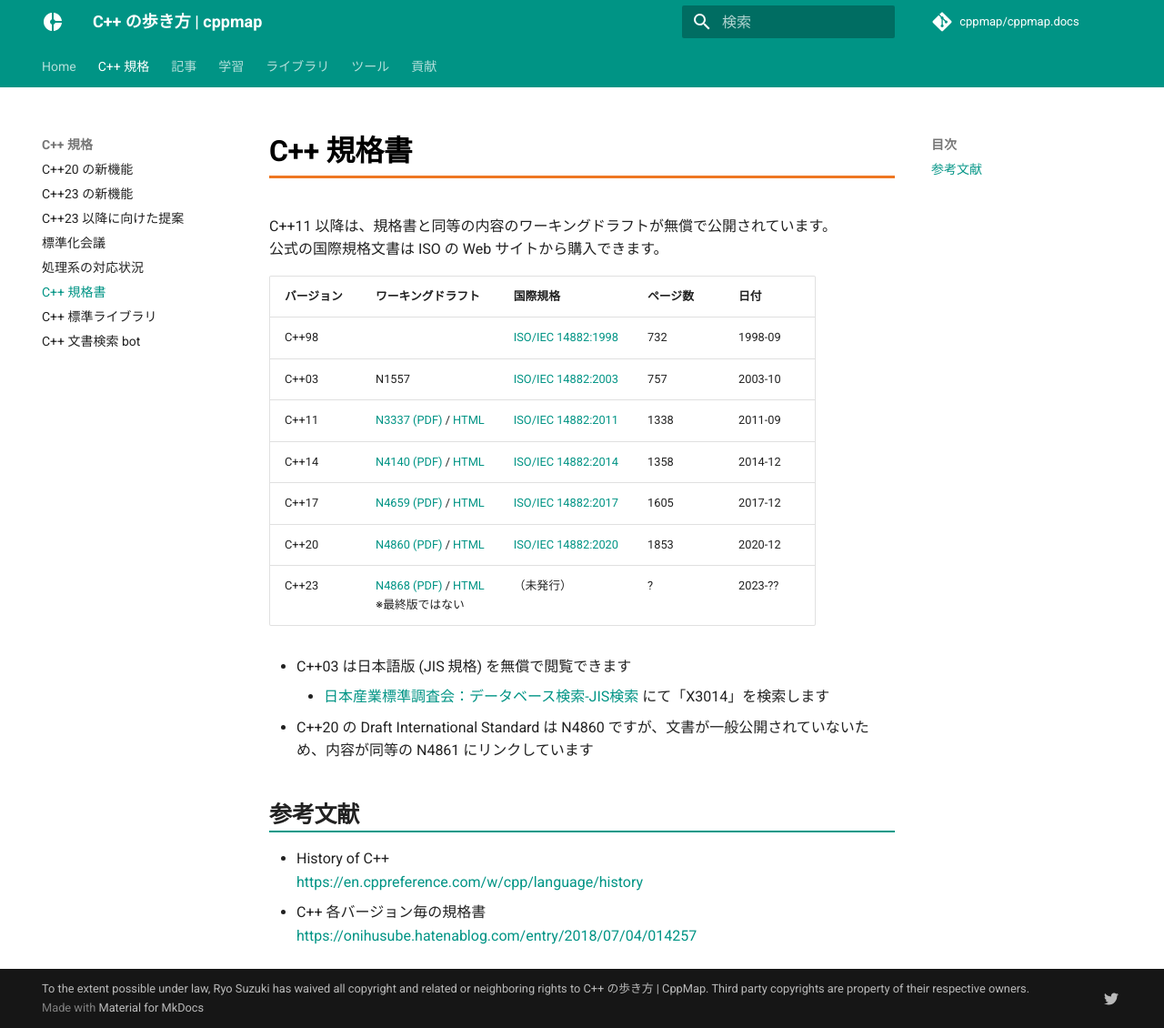
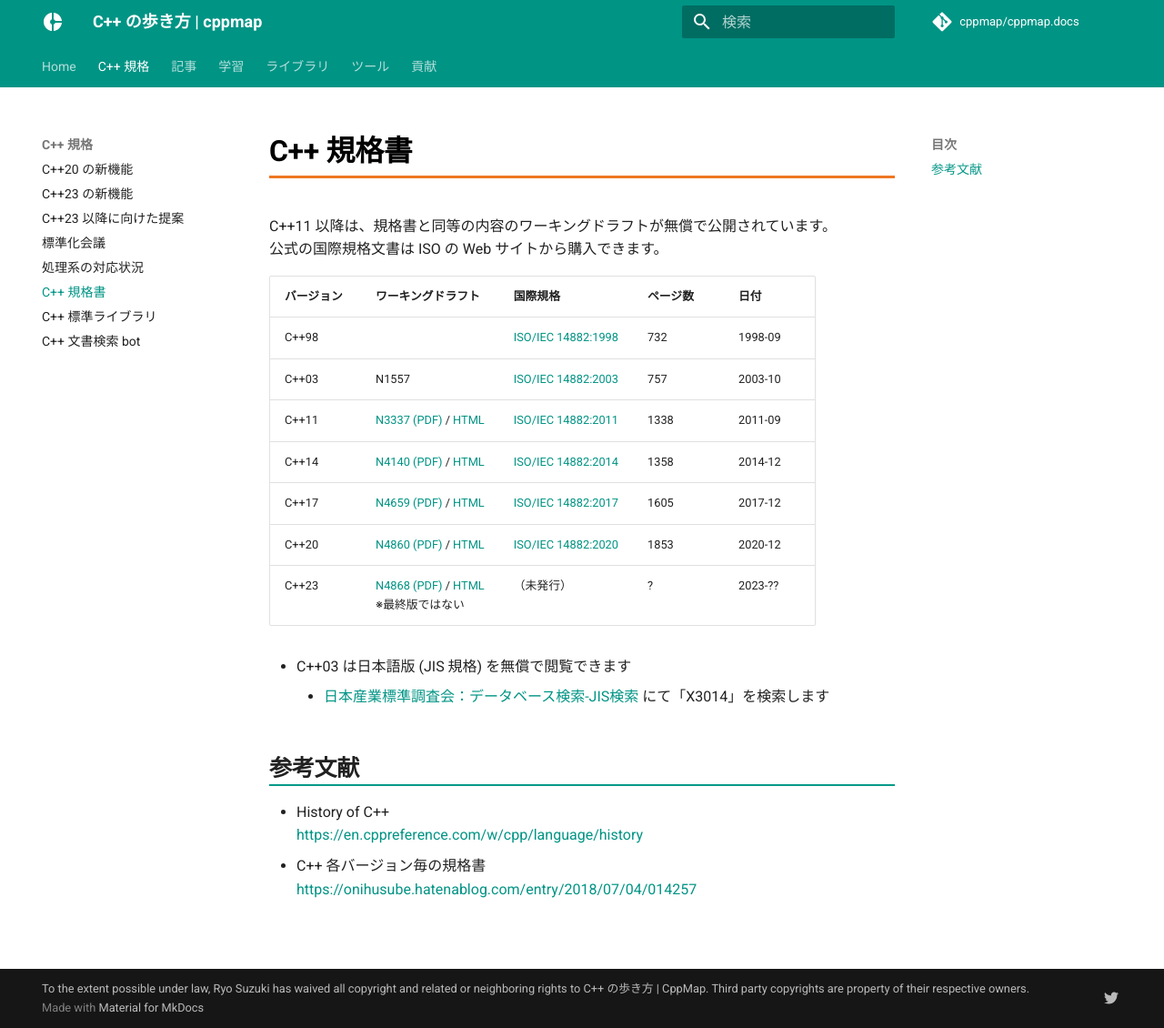
Before and after one commit to cppmap/cppmap.docs, an MkDocs documentation site: the page built from docs/standardization/working-drafts.md, in a window 1280 px wide and 1130 px high. Shown: the whole window at 91% size. Built offline with MkDocs 1.6.1 and Material for MkDocs 9.7.7, drawn with Linux system fonts in a browser that asks for light colours; nearby versions of some CDN libraries; comment, search, counter and statistics services are not loaded.

Commit message:
Update working-drafts.md

```diff
--- a/docs/standardization/working-drafts.md
+++ b/docs/standardization/working-drafts.md
@@ -12,12 +12,11 @@
 | C++11 | [N3337 (PDF)](http://wg21.link/n3337) / [HTML](https://timsong-cpp.github.io/cppwp/n3337/) | [ISO/IEC 14882:2011](https://www.iso.org/standard/50372.html) | 1338 | 2011-09 |
 | C++14 | [N4140 (PDF)](http://wg21.link/n4140) / [HTML](https://timsong-cpp.github.io/cppwp/n4140/) | [ISO/IEC 14882:2014](https://www.iso.org/standard/64029.html) | 1358 | 2014-12 |
 | C++17 | [N4659 (PDF)](http://wg21.link/n4659) / [HTML](https://timsong-cpp.github.io/cppwp/n4659/) | [ISO/IEC 14882:2017](https://www.iso.org/standard/68564.html) | 1605 | 2017-12 |
-| C++20 | [N4860 (PDF)](http://wg21.link/n4861) / [HTML](https://timsong-cpp.github.io/cppwp/n4861/) | [ISO/IEC 14882:2020](https://www.iso.org/standard/79358.html) | 1853 | 2020-12 |
+| C++20 | [N4860 (PDF)](https://isocpp.org/files/papers/N4860.pdf) / [HTML](https://timsong-cpp.github.io/cppwp/n4861/) | [ISO/IEC 14882:2020](https://www.iso.org/standard/79358.html) | 1853 | 2020-12 |
 | C++23 | [N4868 (PDF)](http://wg21.link/n4868) / [HTML](http://eel.is/c++draft/)<br>※最終版ではない | （未発行）                                                    | ?    | 2023-?? |
 
 - C++03 は日本語版 (JIS 規格) を無償で閲覧できます
     - [日本産業標準調査会：データベース検索-JIS検索](https://www.jisc.go.jp/app/jis/general/GnrJISSearch.html) にて「X3014」を検索します
-- C++20 の Draft International Standard は N4860 ですが、文書が一般公開されていないため、内容が同等の N4861 にリンクしています
 
 ## 参考文献
 
```
